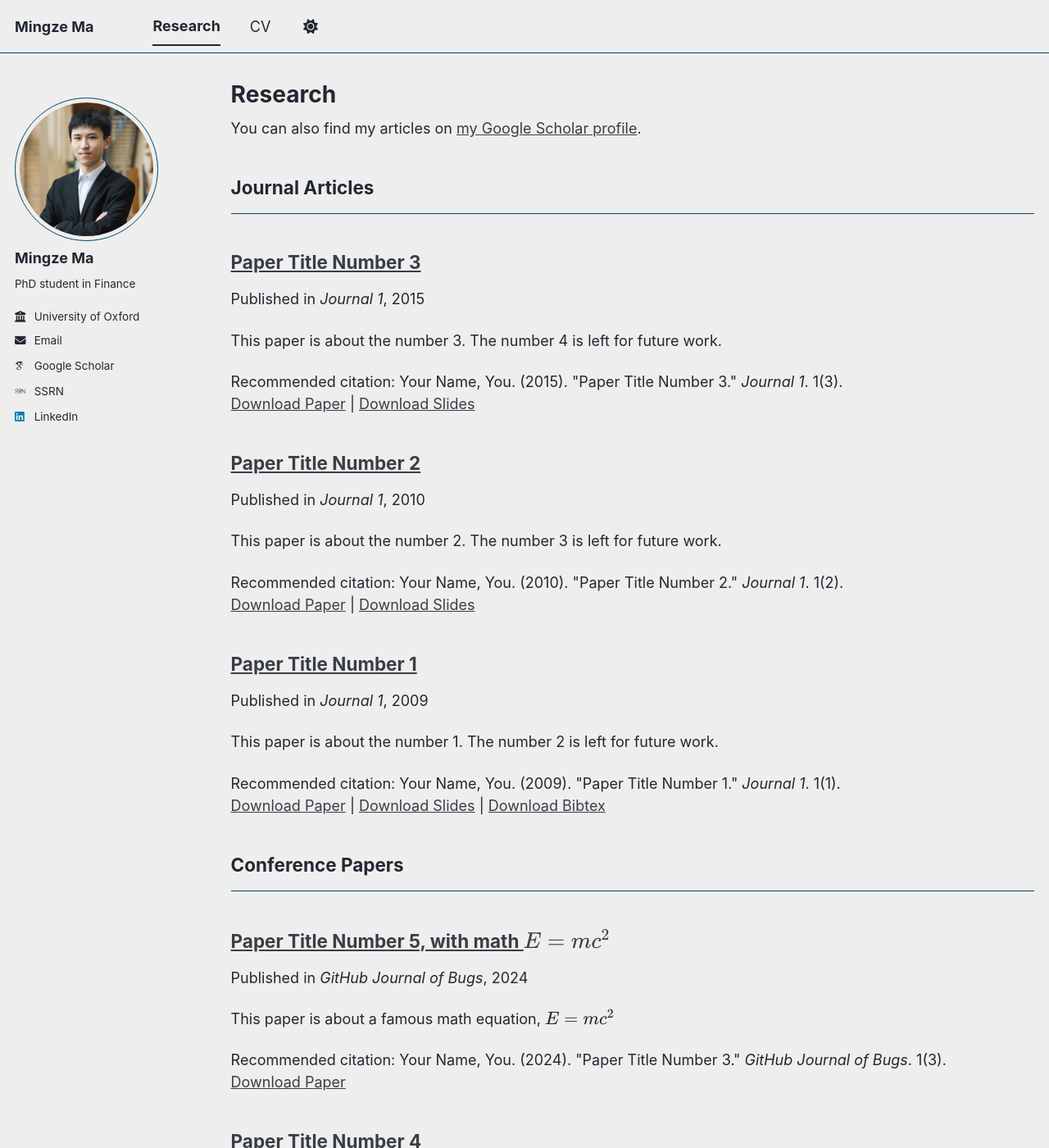
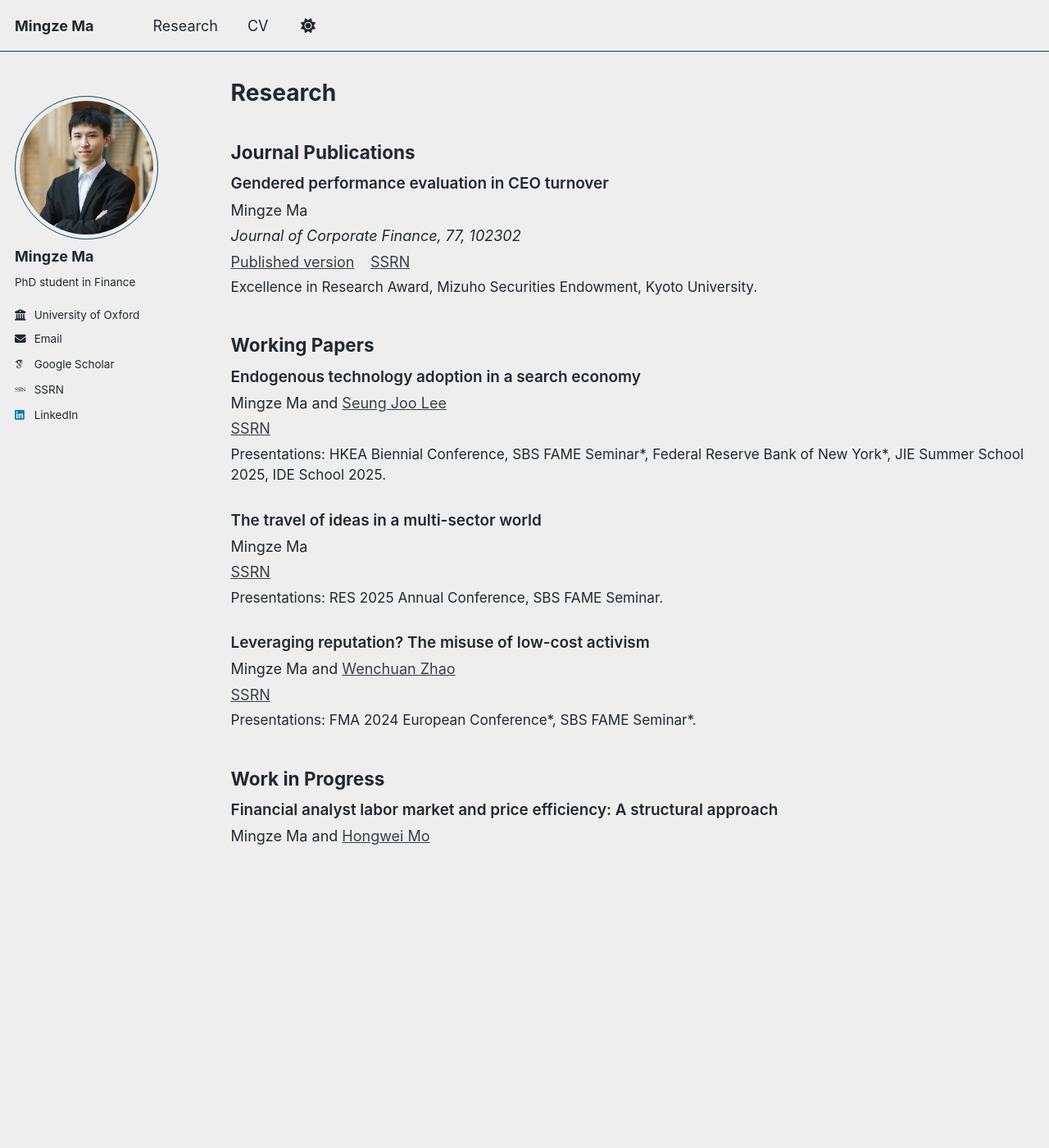
Before and after one commit to MingzeMaSBS/mingzemasbs.github.io, a Jekyll site: the page built from _pages/publications.html, in a window 1280 px wide and 1400 px high. Shown: the whole window at 82% size. Built offline with Jekyll 4.4.1, drawn with Linux system fonts in a browser that asks for light colours; some web fonts are replaced; a script bundle is joined from its source files by our own code; library files that are not in the unit come from our copies; some of the changed text lies outside the part shown.

Commit message:
Update publications.html

```diff
--- a/_pages/publications.html
+++ b/_pages/publications.html
@@ -1,35 +1,129 @@
 ---
 layout: archive
 title: "Research"
-permalink: /research/
+permalink: /publications/
 author_profile: true
-redirect_from:
-  - /publications/
 ---
 
-{% if site.author.googlescholar %}
-  <div class="wordwrap">You can also find my articles on <a href="{{site.author.googlescholar}}">my Google Scholar profile</a>.</div>
-{% endif %}
+<style>
+  .paper-entry {
+    margin-bottom: 1.6em;
+  }
 
-{% include base_path %}
+  .paper-title {
+    font-size: 1.05em;
+    font-weight: 600;
+    margin-bottom: 0.2em;
+  }
 
-<!-- New style rendering if publication categories are defined -->
-{% if site.publication_category %}
-  {% for category in site.publication_category  %}
-    {% assign title_shown = false %}
-    {% for post in site.publications reversed %}
-      {% if post.category != category[0] %}
-        {% continue %}
-      {% endif %}
-      {% unless title_shown %}
-        <h2>{{ category[1].title }}</h2><hr />
-        {% assign title_shown = true %}
-      {% endunless %}
-      {% include archive-single.html %}
-    {% endfor %}
-  {% endfor %}
-{% else %}
-  {% for post in site.publications reversed %}
-    {% include archive-single.html %}
-  {% endfor %}
-{% endif %}
+  .paper-authors {
+    margin-bottom: 0.25em;
+  }
+
+  .paper-status {
+    font-style: italic;
+    margin-bottom: 0.25em;
+  }
+
+  .paper-links a {
+    margin-right: 0.8em;
+  }
+
+  .paper-note {
+    margin-top: 0.25em;
+    font-size: 0.95em;
+  }
+</style>
+
+<h2>Journal Publications</h2>
+
+<div class="paper-entry">
+  <div class="paper-title">
+    Gendered performance evaluation in CEO turnover
+  </div>
+
+  <div class="paper-authors">
+    Mingze Ma
+  </div>
+
+  <div class="paper-status">
+    Journal of Corporate Finance, 77, 102302
+  </div>
+
+  <div class="paper-links">
+    <a href="https://www.sciencedirect.com/science/article/abs/pii/S0929119922001456" target="_blank">Published version</a>
+    <a href="https://papers.ssrn.com/sol3/papers.cfm?abstract_id=4362875" target="_blank">SSRN</a>
+  </div>
+
+  <div class="paper-note">
+    Excellence in Research Award, Mizuho Securities Endowment, Kyoto University.
+  </div>
+</div>
+
+<h2>Working Papers</h2>
+
+<div class="paper-entry">
+  <div class="paper-title">
+    Endogenous technology adoption in a search economy
+  </div>
+
+  <div class="paper-authors">
+    Mingze Ma and <a href="https://seungecon.github.io/" target="_blank">Seung Joo Lee</a>
+  </div>
+
+  <div class="paper-links">
+    <a href="https://papers.ssrn.com/sol3/papers.cfm?abstract_id=6152727" target="_blank">SSRN</a>
+  </div>
+
+  <div class="paper-note">
+    Presentations: HKEA Biennial Conference, SBS FAME Seminar*, Federal Reserve Bank of New York*, JIE Summer School 2025, IDE School 2025.
+  </div>
+</div>
+
+<div class="paper-entry">
+  <div class="paper-title">
+    The travel of ideas in a multi-sector world
+  </div>
+
+  <div class="paper-authors">
+    Mingze Ma
+  </div>
+
+  <div class="paper-links">
+    <a href="https://papers.ssrn.com/sol3/papers.cfm?abstract_id=5082911" target="_blank">SSRN</a>
+  </div>
+
+  <div class="paper-note">
+    Presentations: RES 2025 Annual Conference, SBS FAME Seminar.
+  </div>
+</div>
+
+<div class="paper-entry">
+  <div class="paper-title">
+    Leveraging reputation? The misuse of low-cost activism
+  </div>
+
+  <div class="paper-authors">
+    Mingze Ma and <a href="https://www.wenchuan-zhao.com/" target="_blank">Wenchuan Zhao</a>
+  </div>
+
+  <div class="paper-links">
+    <a href="https://papers.ssrn.com/sol3/papers.cfm?abstract_id=4689164" target="_blank">SSRN</a>
+  </div>
+
+  <div class="paper-note">
+    Presentations: FMA 2024 European Conference*, SBS FAME Seminar*.
+  </div>
+</div>
+
+<h2>Work in Progress</h2>
+
+<div class="paper-entry">
+  <div class="paper-title">
+    Financial analyst labor market and price efficiency: A structural approach
+  </div>
+
+  <div class="paper-authors">
+    Mingze Ma and <a href="https://www.hongweimo.com/" target="_blank">Hongwei Mo</a>
+  </div>
+</div>
```
